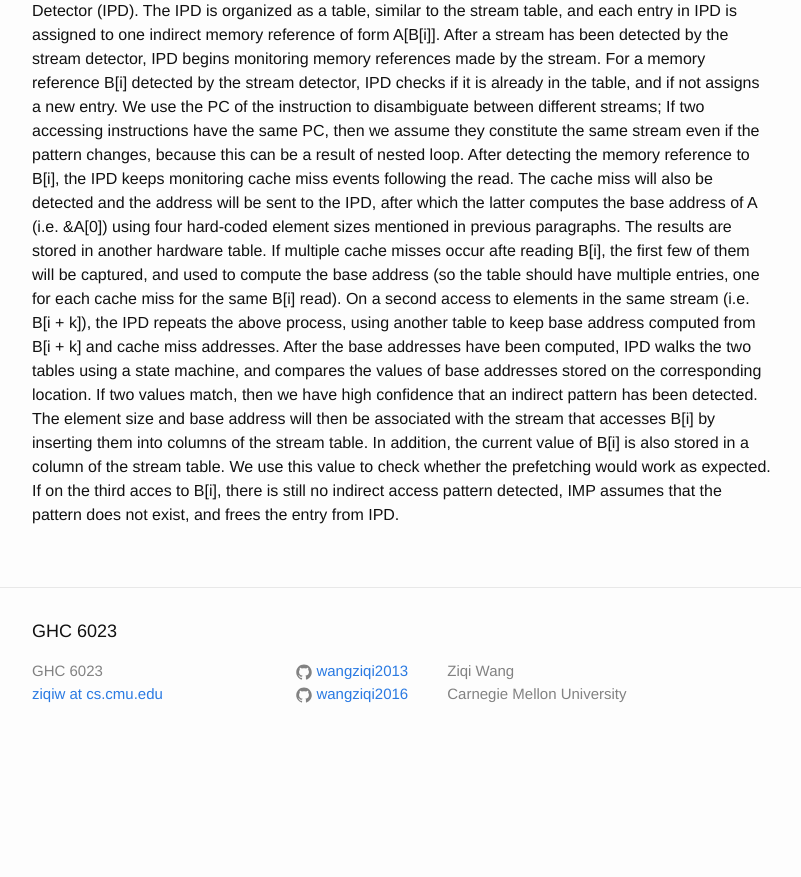
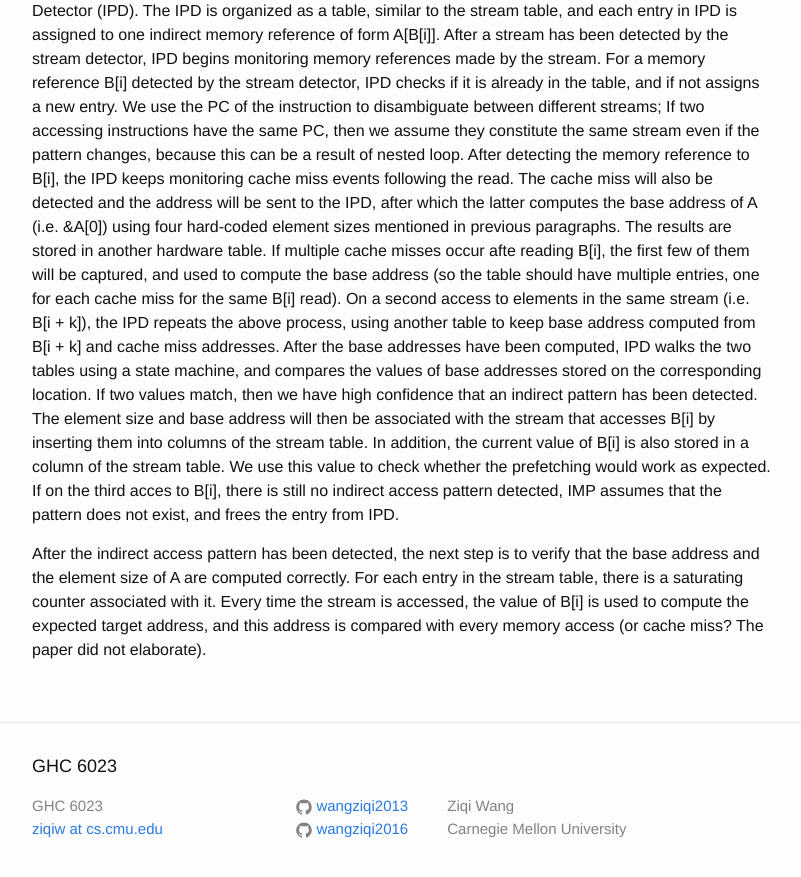
Before and after one commit to wangziqi2013/wangziqi2013.github.io, a Jekyll site: the page built from _posts/2019-01-07-imp.markdown, in a window 1280 px wide and 900 px high, scrolled down 1336 px. Shown: the top 877 px of the window, without its empty margins (238-1039 px from the left). Built offline with Jekyll 4.4.1, drawn with Linux system fonts in a browser that asks for light colours; before the commit the page ends 2101 px from its top, so only the background shows below that.

Commit message:
Adding verification

```diff
--- a/_posts/2019-01-07-imp.markdown
+++ b/_posts/2019-01-07-imp.markdown
@@ -65,3 +65,8 @@ detected. The element size and base address will then be associated with the str
 into columns of the stream table. In addition, the current value of B\[i\] is also stored in a column of the stream table.
 We use this value to check whether the prefetching would work as expected. If on the third acces to B\[i\], there is still
 no indirect access pattern detected, IMP assumes that the pattern does not exist, and frees the entry from IPD.
+
+After the indirect access pattern has been detected, the next step is to verify that the base address and the element size
+of A are computed correctly. For each entry in the stream table, there is a saturating counter associated with it. Every time
+the stream is accessed, the value of B\[i\] is used to compute the expected target address, and this address is compared with
+every memory access (or cache miss? The paper did not elaborate).
```
